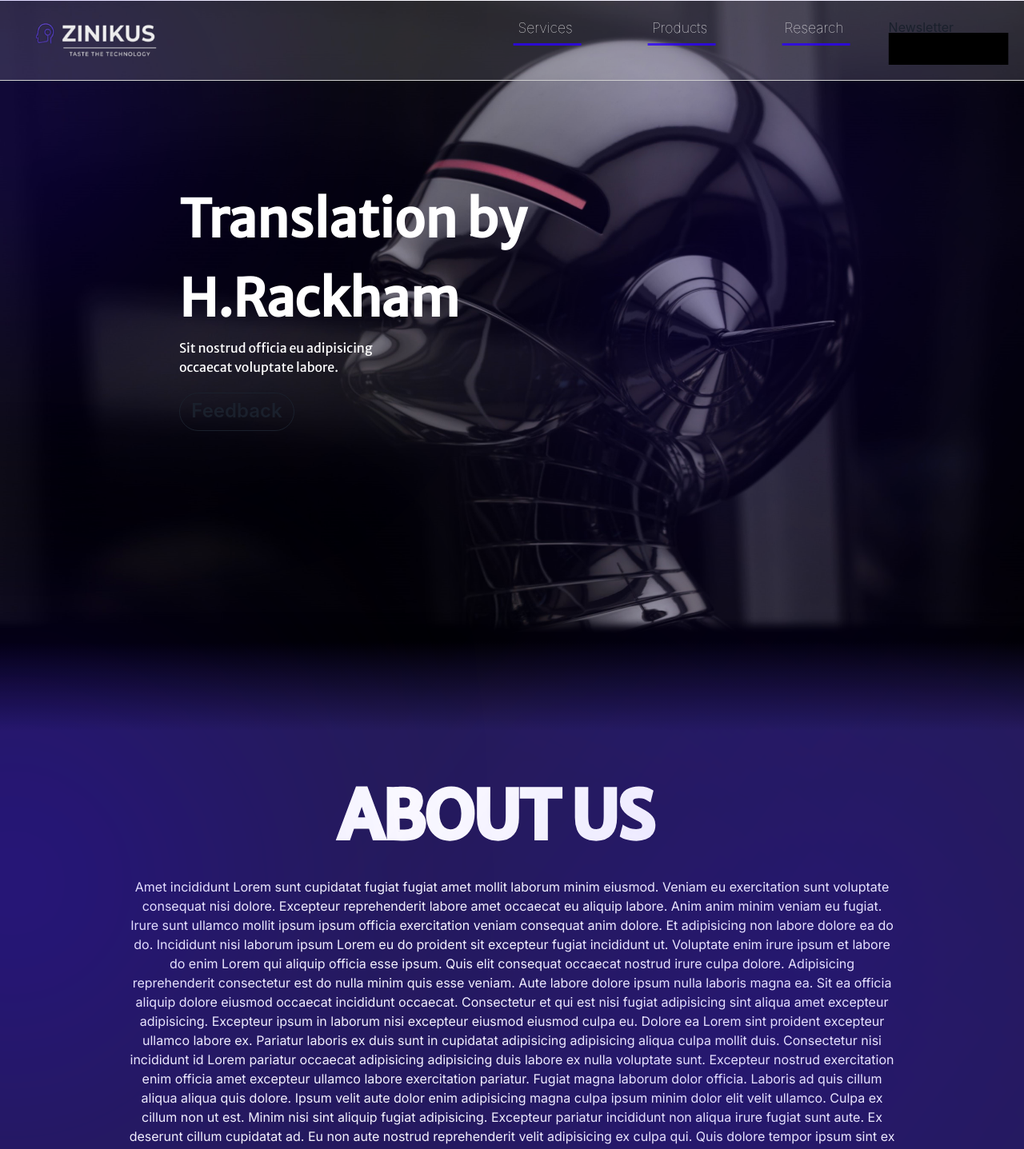
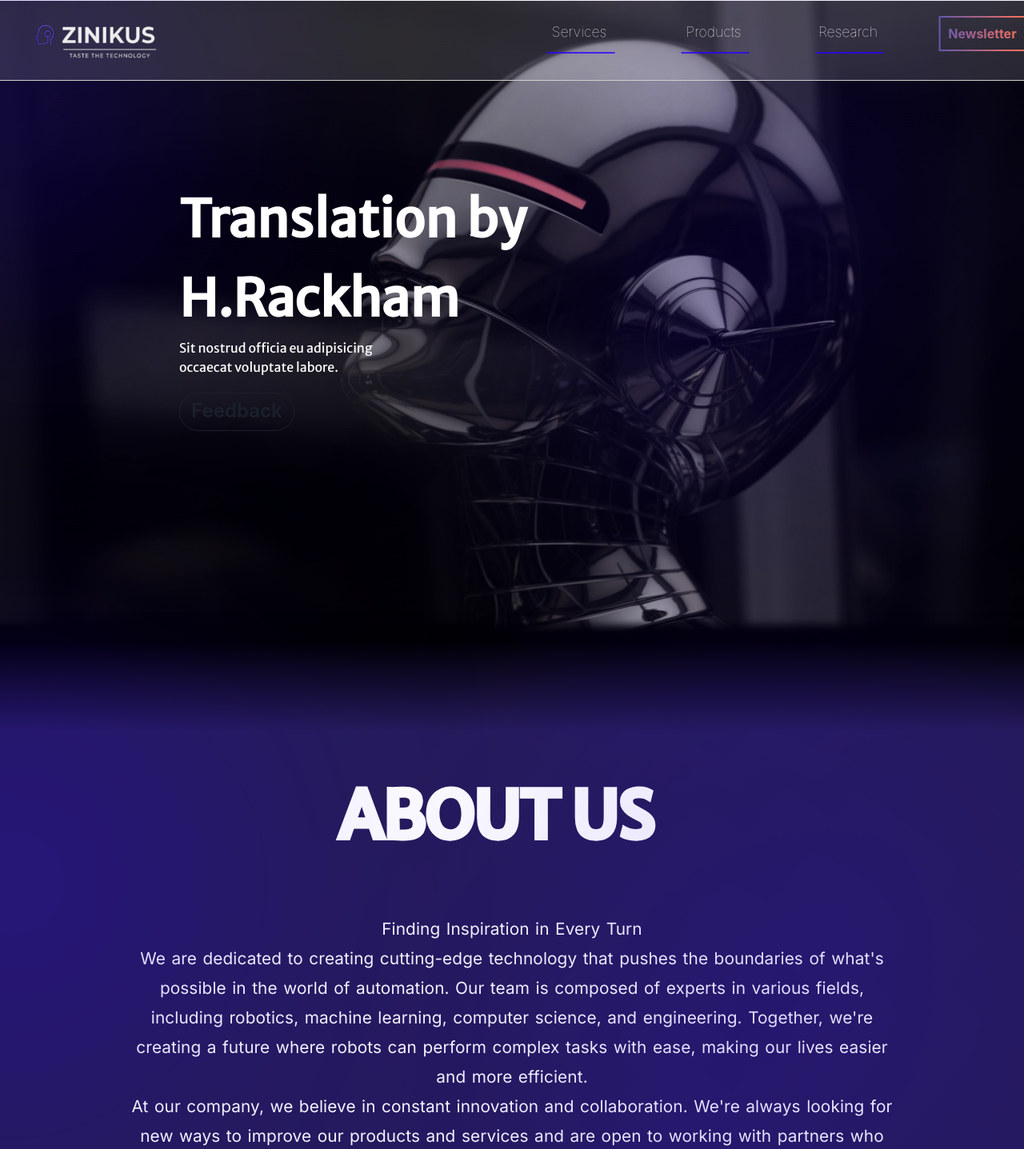
Before and after one commit to UjjwalPasahan/ZINIKUSWEB, a React (Create React App) app in the folder client/: page / in a window 1280 px wide. Shown: the top 1437 px of the page at 80% size. Built offline with nearby package versions, Linux system fonts and the light colour scheme; a web font is replaced by a local one.

Commit message:
about us and header changes

```diff
--- a/client/src/components/About.jsx
+++ b/client/src/components/About.jsx
@@ -72,34 +72,15 @@ const About = () => {
       <div className='upperAbout'>
       {/* <div className='abouth2'><h2>ABOUT US</h2></div> */}
       <div className='h22'><h2>ABOUT US</h2></div>
+      <div className='lowerSpaceMaker' ></div>
       <div><p className='aboutp' >
-        Amet incididunt Lorem sunt cupidatat fugiat fugiat amet mollit laborum
-        minim eiusmod. Veniam eu exercitation sunt voluptate consequat nisi
-        dolore. Excepteur reprehenderit labore amet occaecat eu aliquip labore.
-        Anim anim minim veniam eu fugiat. Irure sunt ullamco mollit ipsum ipsum
-        officia exercitation veniam consequat anim dolore. Et adipisicing non
-        labore dolore ea do do. Incididunt nisi laborum ipsum Lorem eu do
-        proident sit excepteur fugiat incididunt ut. Voluptate enim irure ipsum
-        et labore do enim Lorem qui aliquip officia esse ipsum. Quis elit
-        consequat occaecat nostrud irure culpa dolore. Adipisicing reprehenderit
-        consectetur est do nulla minim quis esse veniam. Aute labore dolore
-        ipsum nulla laboris magna ea. Sit ea officia aliquip dolore eiusmod
-        occaecat incididunt occaecat. Consectetur et qui est nisi fugiat
-        adipisicing sint aliqua amet excepteur adipisicing. Excepteur ipsum in
-        laborum nisi excepteur eiusmod eiusmod culpa eu. Dolore ea Lorem sint
-        proident excepteur ullamco labore ex. Pariatur laboris ex duis sunt in
-        cupidatat adipisicing adipisicing aliqua culpa mollit duis. Consectetur
-        nisi incididunt id Lorem pariatur occaecat adipisicing adipisicing duis
-        labore ex nulla voluptate sunt. Excepteur nostrud exercitation enim
-        officia amet excepteur ullamco labore exercitation pariatur. Fugiat
-        magna laborum dolor officia. Laboris ad quis cillum aliqua aliqua quis
-        dolore. Ipsum velit aute dolor enim adipisicing magna culpa ipsum minim
-        dolor elit velit ullamco. Culpa ex cillum non ut est. Minim nisi sint
-        aliquip fugiat adipisicing. Excepteur pariatur incididunt non aliqua
-        irure fugiat sunt aute. Ex deserunt cillum cupidatat ad. Eu non aute
-        nostrud reprehenderit velit adipisicing ex culpa qui. Quis dolore tempor
-        ipsum sint ex est aliquip ullamco. Adipisicing non eu dolore irure quis
-        nostrud nostrud labore esse in anim esse.
+      Finding Inspiration in Every Turn
+<br/>
+We are dedicated to creating cutting-edge technology that pushes the boundaries of what's possible in the world of automation. Our team is composed of experts in various fields, including robotics, machine learning, computer science, and engineering. Together, we're creating a future where robots can perform complex tasks with ease, making our lives easier and more efficient.
+
+<br/>
+
+At our company, we believe in constant innovation and collaboration. We're always looking for new ways to improve our products and services and are open to working with partners who share our vision. We're excited to be at the forefront of this exciting field and look forward to pushing the boundaries of what's possible in the world of A.I. and robotics.
       </p></div>
       </div>
       <HStack className='lowerAboutUs' mt="40">
--- a/client/src/components/HeaderContent.jsx
+++ b/client/src/components/HeaderContent.jsx
@@ -1,4 +1,4 @@
-import React, { useState } from 'react'
+import React, { useState } from 'react';
 import {
   Box,
   VStack,
@@ -18,7 +18,7 @@ import {
   Stack,
 } from '@chakra-ui/react';
 import { Link } from 'react-router-dom';
-import { GiHamburgerMenu } from "react-icons/gi";
+import { GiHamburgerMenu } from 'react-icons/gi';
 import { ImSearch } from 'react-icons/im';
 import img2 from '../assets/homepage/zinikus.png';
 import '../styles/header.css';
@@ -35,7 +35,7 @@ const HeaderContent = () => {
 
   return (
     <>
-      <div className='headerContent'>
+      <div className="headerContent">
         <HStack className="links gap" w="100%">
           {/* <Button onClick={onClose} w="40" className='linkbtn' colorScheme="gray" variant={'ghost'}>
       <Link to={'/services'}>Our Services</Link>
@@ -47,56 +47,76 @@ const HeaderContent = () => {
       <Link to={'/research'}>Research</Link>
     </Button>  */}
           {/* <!--start button, nothing above this is necessary --> */}
-          <div className="svg-wrapper">
+          <div className="svg-wrapper" style={{ marginLeft: '3.7vw' }}>
+            <Link to={'/services'}>
               <div id="text">
-              <a href=""><span height="40" width="150" className="spot">Services</span></a>
+                <a href="/services"><span height="40" width="150" className="spot">Services</span></a>
               </div>
               <svg height="40" width="150" xmlns="http://www.w3.org/2000/svg">
                 <rect id="shape" height="40" width="150" />
               </svg>
+            </Link>
           </div>
           {/* <!--Next button --> */}
           <div className="svg-wrapper">
+            <Link to={'/product'}>
               <div id="text">
                 <a href=""><span height="40" width="150" className="spot">Products</span></a>
               </div>
               <svg height="40" width="150" xmlns="http://www.w3.org/2000/svg">
                 <rect id="shape" height="40" width="150" />
               </svg>
+            </Link>
           </div>
           {/* <!--Next button --> */}
           <div className="svg-wrapper">
+            <Link to={'/research'}>
               <div id="text">
-              <a href=""><span height="40" width="150" className="spot">Research</span></a>
+                <a href="/research"><span height="40" width="150" className="spot">Research</span></a>
               </div>
               <svg height="40" width="150" xmlns="http://www.w3.org/2000/svg">
                 <rect id="shape" height="40" width="150" />
               </svg>
+            </Link>
           </div>
           {/* <!--End button --> */}
-          <div className="svg-wrapper">
-            <div id="text textNews">
+          {/* <div className="svg-wrapper">
+            <div id="text">
               <a href=""><span height="40" width="150" className="spot">Newsletter</span></a>
             </div>
             <svg height="40" width="150" xmlns="http://www.w3.org/2000/svg">
-              <rect id="shape shapeNews" height="40" width="150" />
+              <rect id="shape " height="40" width="150" />
             </svg>
-          </div>
-          {/* <Button onClick={onClose} w="40" className='linkbtn newsbtn' colorScheme="facebook" variant={'unstyled'}>
-            <Link to={'/newsletter'} className='btnborder'>Newsletter</Link>
-          </Button> */}
+          </div> */}
+          <Button
+            onClick={onClose}
+            w="40"
+            className="linkbtn newsbtn"
+            colorScheme="facebook"
+            variant={'unstyled'}
+          >
+            <Link to={'/newsletter'} className="btnborder">
+              Newsletter
+            </Link>
+          </Button>
         </HStack>
-
-
       </div>
       <div className="flex">
         <div>
-          <Link to={'/'}><Image src={img2} className="mainLogo" pos={'absolute'} top={'0.5'} left={'3%'} /></Link>
+          <Link to={'/'}>
+            <Image
+              src={img2}
+              className="mainLogo"
+              pos={'absolute'}
+              top={'1'}
+              left={'3%'}
+            />
+          </Link>
         </div>
       </div>
       <hr className="headerHR" />
     </>
-  )
-}
+  );
+};
 
-export default HeaderContent
+export default HeaderContent;
--- a/client/src/styles/about.css
+++ b/client/src/styles/about.css
@@ -40,11 +40,14 @@
 }
 .about p {
   text-align: center;
-  font-size: 1rem;
+  font-size: 1.3rem;
   color: white !important;
   font-weight: 400;
   font-family: 'Inter', sans-serif;
   margin-top: 1rem;
+  letter-spacing: 0.1px;
+  word-spacing: 1.5px;
+  line-height: 37px;
 }
 
 .imgs {
--- a/client/src/styles/header.css
+++ b/client/src/styles/header.css
@@ -14,12 +14,20 @@
   padding: 10px;
   border: 2px solid transparent;
   border-image: linear-gradient(to right, #6559ae, #ff7159) 1;
+  transition: 0.9s ease-in-out;
 }
+
+.btnborder:hover {
+  background-image: linear-gradient(to right, #ff7159, #6559ae);
+  border-image: linear-gradient(to right, #ff7159, #6559ae) 1;
+}
+
 
 .links {
   position: absolute;
-  top: 25%;
+  top: 0.5%;
   left: 30%;
+  z-index: 100;
 }
 
 .ls {
@@ -101,7 +109,7 @@ span .spot {
     display: block;
     width: 156px;
     height: 46px;
-    top: 0;
+    top: 10px;
     left: 0;
     color: white;
   }
@@ -129,7 +137,7 @@ span .spot {
   */
 
   #shape {
-    stroke-width: 6px;
+    stroke-width: 4px;
     fill: transparent;
     stroke: #2b00ffc5;
     stroke-dasharray: 85 400;
@@ -148,8 +156,9 @@ span .spot {
     height: 0;
     width: 100px;
     margin-left: 25px;
+
+    margin-top: 5px;
   }
-
   #text a {
     color: white;
     text-decoration: none;
@@ -168,37 +177,36 @@ span .spot {
     stroke: #2b00ffc5;
   }
   div.svg-wrapper:nth-child(2) > svg:nth-child(2) {
-    margin-top: -5px;
+    margin: auto;
    }
 
 div.svg-wrapper:nth-child(1) > svg:nth-child(2) {
-  margin-top: -5px;
+  margin: auto;
 }
 
 div.svg-wrapper:nth-child(3) > svg:nth-child(2) {
-  margin-top: -5px;
+  margin: auto;
 }
 div.svg-wrapper:nth-child(4) > svg:nth-child(2) {
-  margin-top: -5px;
+  margin: auto;
  }
 
- #textNews a {
-  color: white;
-  text-decoration: none;
-  font-weight: 100;
-  font-size: 1.1em;
-}
-.svg-wrapper:hover #shapeNews {
+ /* #textNews a {
+
+  background-image: linear-gradient(to right, #6559ae, #ff7159);
+
+} */
+/* .svg-wrapper:hover #shapeNews {
   stroke-dasharray: 50 0;
   stroke-width: 3px;
   stroke-dashoffset: 0;
   stroke: #2b00ffc5;
 }
 #shapeNews {
-  stroke-width: 6px;
+  /* stroke-width: 6px;
   fill: transparent;
   stroke: #2b00ffc5;
   stroke-dasharray: 85 400;
   stroke-dashoffset: -220;
-  transition: 1s all ease;
-}
+  transition: 1s all ease; */
+/* } */
```
Lines whose indentation alone changed are shown as unchanged.
